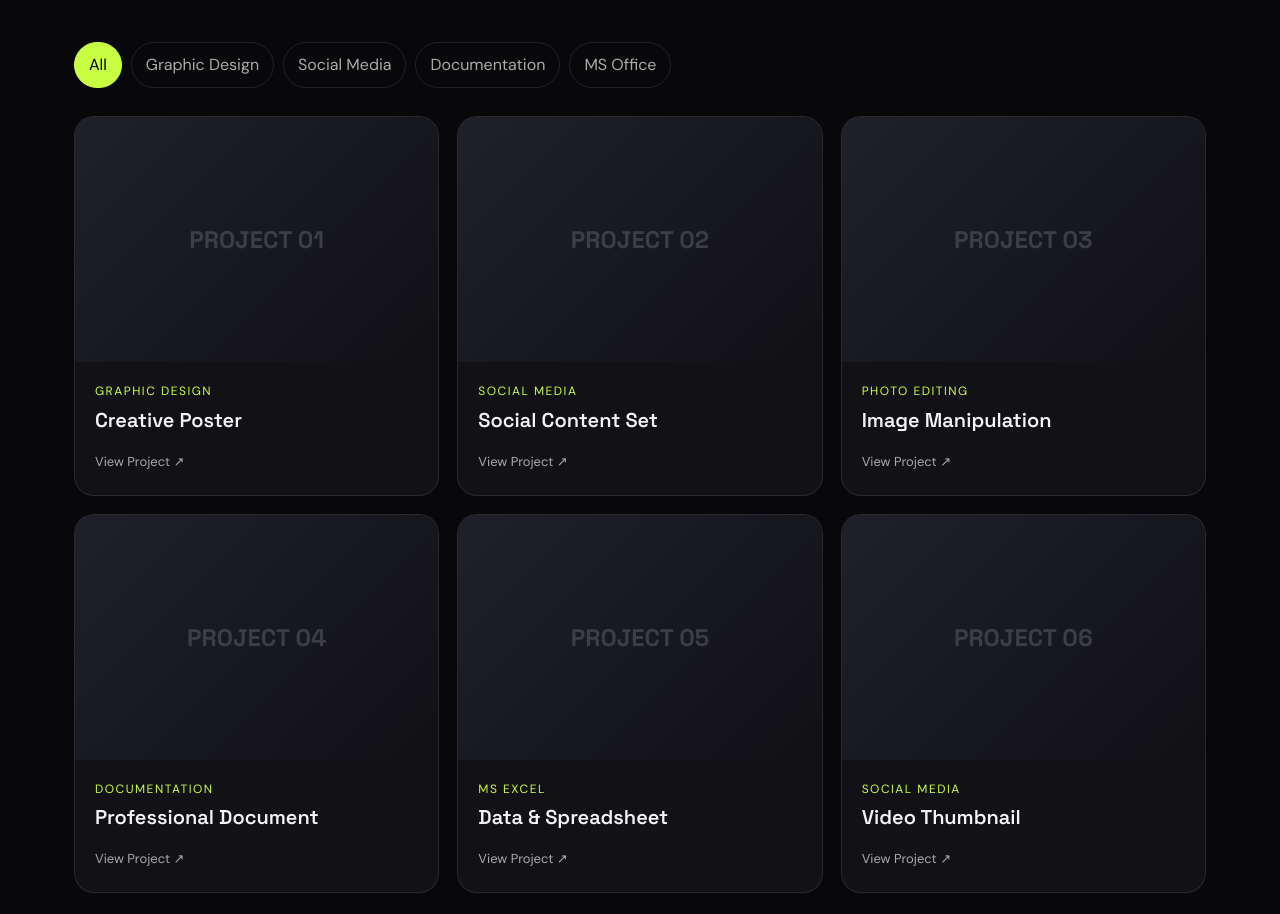
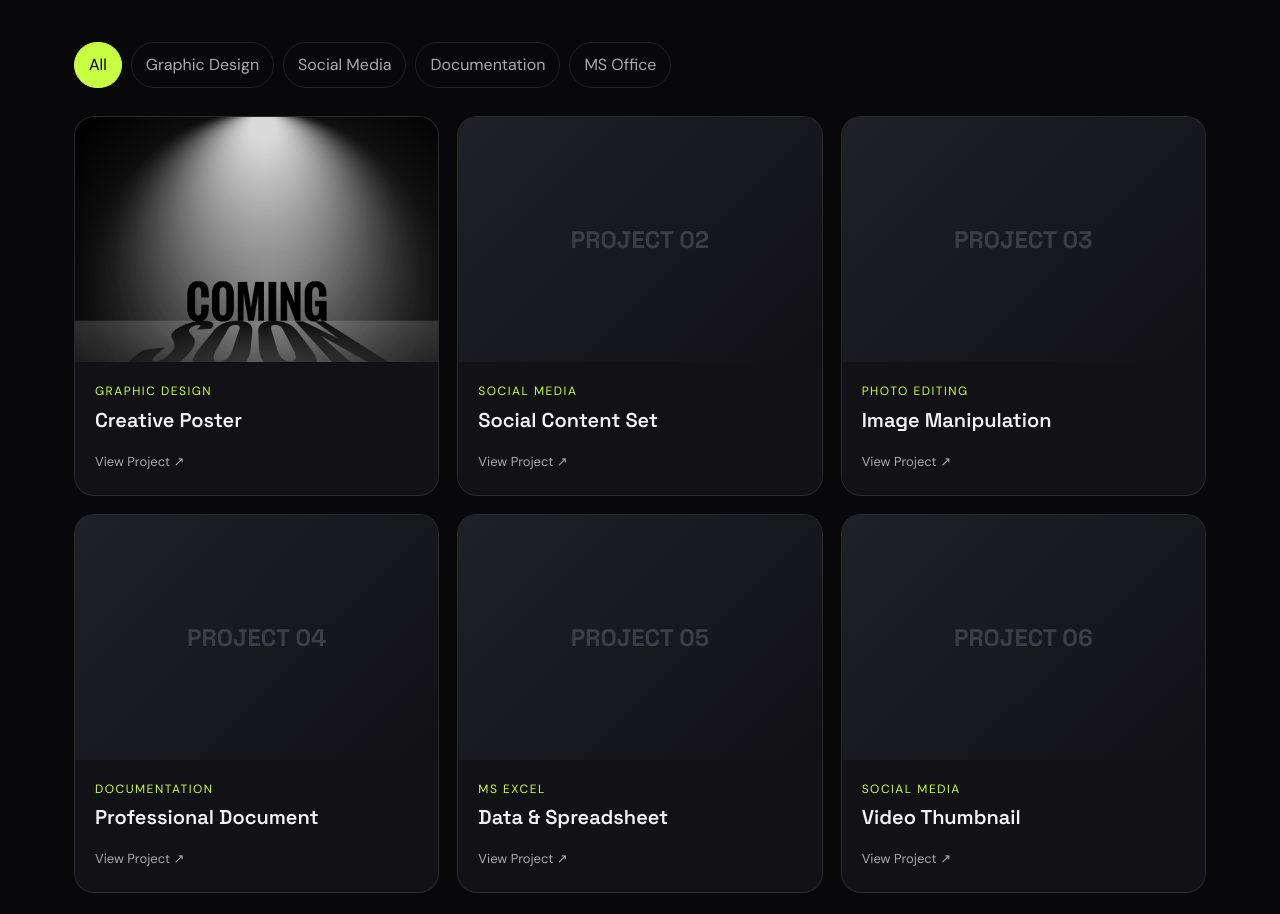
Before and after one commit to shivakarki-ne/New-one, a plain HTML site: page index.html in a window 1280 px wide. Shown: the part 2808-3722 px from the top of the page. Drawn offline with Linux system fonts and the light colour scheme.

Commit message:
Fix image source for Coming Soon project

```diff
--- a/index.html
+++ b/index.html
@@ -159,7 +159,7 @@
 
       <div class="work-grid">
         <article class="work-card reveal" data-category="design">
-          <div class="work-image"><img src="assets/images/Coming Soon .jpg" alt="Graphic design project" onerror="this.style.display='none'"><span>PROJECT 01</span></div>
+          <div class="work-image"><img src="assets/images/comingsoon.jpg" alt="Graphic design project" onerror="this.style.display='none'"><span>PROJECT 01</span></div>
           <div class="work-info"><p>Graphic Design</p><h3>Creative Poster</h3><button class="view-btn" data-title="Creative Poster" data-type="Graphic Design">View Project ↗</button></div>
         </article>
         <article class="work-card reveal" data-category="social">
```
